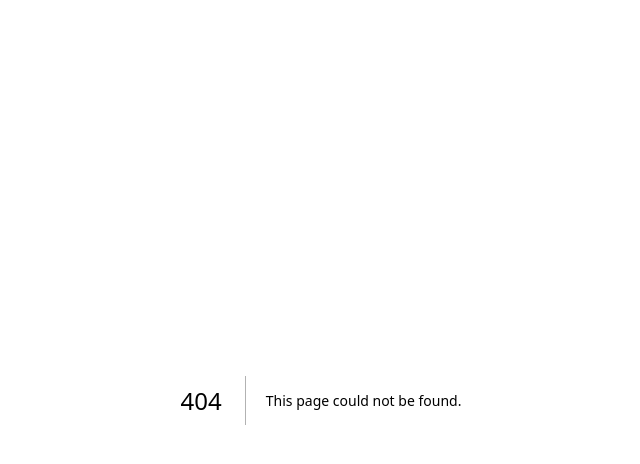
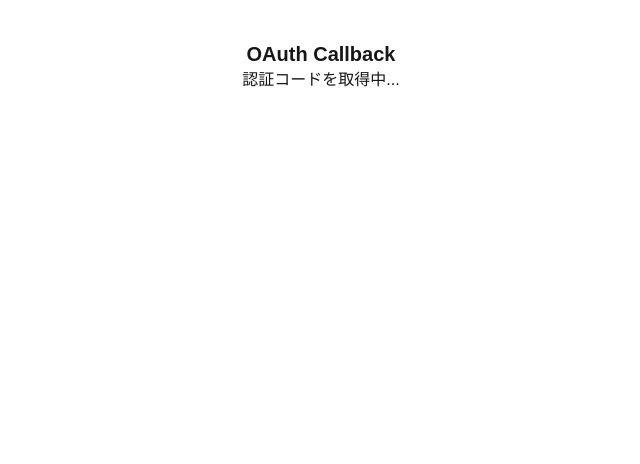
Before and after one commit to mayu1357/PolarMotion, a Next.js app: page /callback in a window 1280 px wide. Before the commit this address had no page. Shown: the top 464 px of the page, without its empty margins (319-959 px from the left). Built offline with nearby package versions, Linux system fonts and the light colour scheme.

Commit message:
Create page.tsx

```diff
--- /dev/null
+++ b/src/app/callback/page.tsx
@@ -0,0 +1,33 @@
+'use client';
+
+import { useEffect } from 'react';
+import { useSearchParams } from 'next/navigation';
+
+export default function CallbackPage() {
+  const searchParams = useSearchParams();
+  const code = searchParams.get('code');
+  const state = searchParams.get('state');
+  const error = searchParams.get('error');
+
+  useEffect(() => {
+    if (code) {
+      console.log('Authorization code:', code);
+      // ここでバックエンドにPOSTしたり、次の処理に進めたりします
+    } else if (error) {
+      console.error('Authorization error:', error);
+    }
+  }, [code, error]);
+
+  return (
+    <div className="p-10 text-center">
+      <h1 className="text-xl font-bold">OAuth Callback</h1>
+      {code ? (
+        <p>認証コードを取得しました: <code>{code}</code></p>
+      ) : error ? (
+        <p>エラーが発生しました: <code>{error}</code></p>
+      ) : (
+        <p>認証コードを取得中...</p>
+      )}
+    </div>
+  );
+}
```
